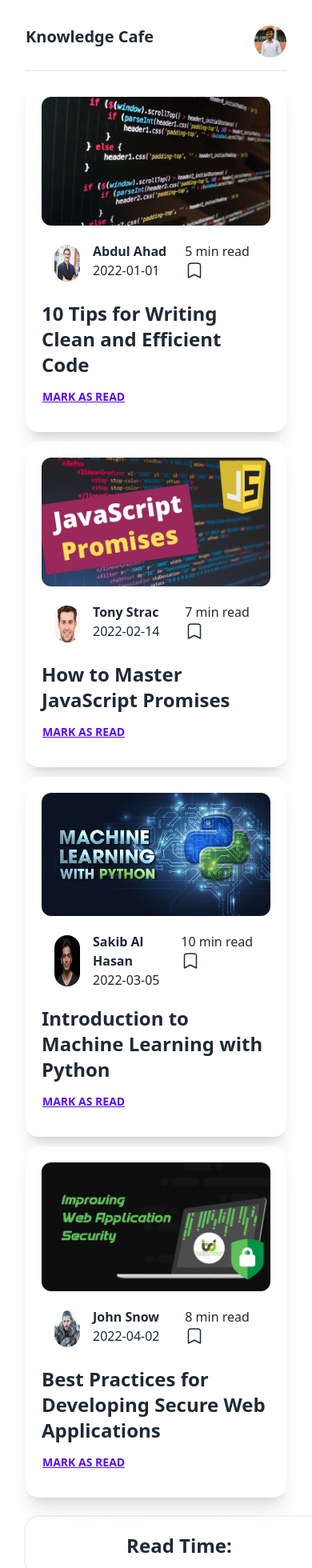
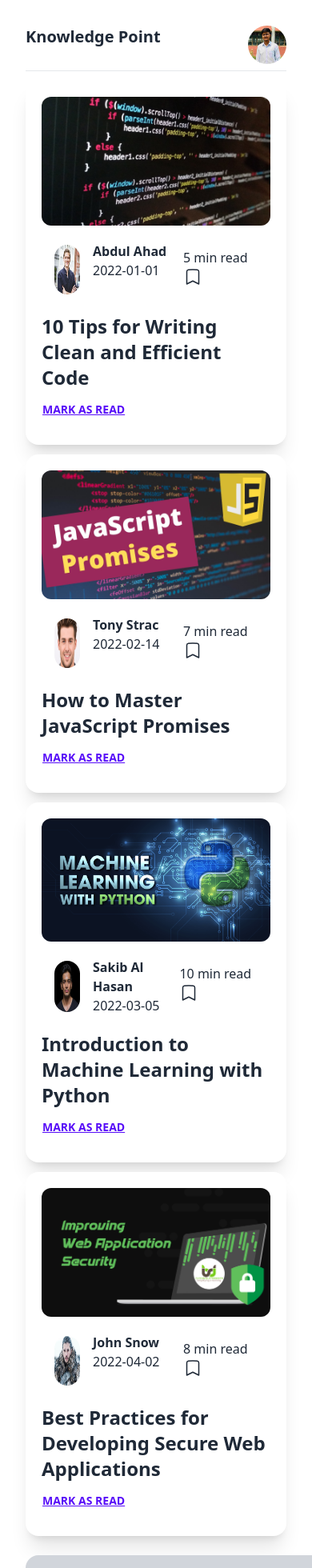
Before and after one commit to abdulahaddf/Knowledge-cafe, a React (Vite) app: page / in a window 390 px wide. Shown: the top 1960 px of the page at 80% size. Built offline with nearby package versions, Linux system fonts and the light colour scheme.

Commit message:
responsive fixed

```diff
--- a/index.html
+++ b/index.html
@@ -4,7 +4,7 @@
     <meta charset="UTF-8" />
     <link rel="icon" type="image/svg+xml" href="react.svg" />
     <meta name="viewport" content="width=device-width, initial-scale=1.0" />
-    <title>Knowledge Cafe</title>
+    <title>Knowledge Point</title>
   </head>
   <body>
     <div id="root"></div>
--- a/src/Components/Blog/Blog.jsx
+++ b/src/Components/Blog/Blog.jsx
@@ -4,7 +4,7 @@ const Blog = () => {
   return (
     <div>
 
-      <div className="card glass grid grid-cols-1 md:grid-cols-2 gap-3 p-4 mt-64 md:mt-3 w-96 mx-auto">
+      <div className="card glass grid grid-cols-1 md:grid-cols-2 gap-3 p-4 mt-64 md:mt-3 w-96 md:w-full mx-auto">
         <div className="card-body glass">
           <h2 className="card-title">1. Props vs state</h2>
           <div className="flex">
--- a/src/Components/Bookmark/Bookmark.jsx
+++ b/src/Components/Bookmark/Bookmark.jsx
@@ -1,33 +1,22 @@
-import React, { useState } from 'react';
-import { useEffect } from 'react';
+import React, { useState } from "react";
+import { useEffect } from "react";
 
-const Bookmark = ({bookmark}) => {
+const Bookmark = ({ bookmark }) => {
 
-    // console.log(bookmark);
-//     const [sbm, setSbm] = useState('')
-//     useEffect((()=>{
-// if(bookmark){
-// console.log("ache");
-
-// }
-// else{
-// console.log('nai');
-// }
-//     }),[bookmark])
   return (
-        <div className='card w-96 glass h-96 md:h-96 p-4 bg-gray-300'>
-            <h2 className='text-2xl font-semibold'>Bookmarked Blogs:</h2>
+    <div className="card w-96 h-96 mx-auto p-4 bg-gray-300 shadow-xl ">
+      <h2 className="text-2xl font-semibold">
+        Bookmarked Blogs: {bookmark.length}
+      </h2>
 
       {bookmark.map((title, index) => (
-  <div key={index} className="bg-white rounded-md my-2 p-2 text-xl font-medium">
+        <div
+          key={index}
+          className="bg-white rounded-md my-2 p-2 text-xl font-medium"
+        >
           {title}
         </div>
       ))}
-
-
-
-
-
     </div>
   );
 };
--- a/src/Components/Card/Card.jsx
+++ b/src/Components/Card/Card.jsx
@@ -1,24 +1,18 @@
-import React, { useState } from 'react';
-import { useEffect } from 'react';
-import Bookmark from '../Bookmark/Bookmark';
-import SingleCard from '../SingleCard/SingleCard';
-import Time from '../Time/Time';
-import { toast, ToastContainer } from 'react-toastify';
-import 'react-toastify/dist/ReactToastify.css';
-
-
-
+import React, { useState } from "react";
+import { useEffect } from "react";
+import Bookmark from "../Bookmark/Bookmark";
+import SingleCard from "../SingleCard/SingleCard";
+import Time from "../Time/Time";
+import { toast, ToastContainer } from "react-toastify";
+import "react-toastify/dist/ReactToastify.css";
 
 const Card = () => {
   const [blogs, setBlog] = useState([]);
-    useEffect((()=>{
-        fetch('fakeDb.json')
-        .then(res => res.json()
-        .then(data => setBlog(data))
-        )
-    }),[]);
-
-
+  useEffect(() => {
+    fetch("fakeDb.json").then((res) =>
+      res.json().then((data) => setBlog(data))
+    );
+  }, []);
 
   const [time, setTime] = useState("");
 
@@ -35,60 +29,42 @@ const [time, setTime] = useState("");
   };
   const [bookmark, setBookmark] = useState([]);
 
-      const notify = () =>  {
-
-
-        toast('This blog is already bookmarked!');
+  const notify = () => {
+    toast("This blog is already bookmarked!");
   };
 
-      const handleBookmark =(title) => {
-        if  (bookmark.includes(title)) {
+  const handleBookmark = (title) => {
+    if (bookmark.includes(title)) {
       notify();
-
+    //   const bookmarks = [...bookmark, title];
+    //   setBookmark(bookmarks);
+    } else {
+      const bookmarks = [...bookmark, title];
+      setBookmark(bookmarks);
     }
-        else{
-            const bookmarks = [...bookmark, title]
-            setBookmark(bookmarks);
-
-        }
-
-      }
+  };
 
   return (
-        <div className='flex flex-col md:flex-row md:justify-evenly '>
+    <div className="flex flex-col md:flex-row md:justify-evenly ">
       <div>
-                {blogs.map(blog =>
-                    (<SingleCard blog={blog} handleTime={handleTime} handleBookmark={handleBookmark} key={blog.id}></SingleCard>)
-                )}
+        {blogs.map((blog) => (
+          <SingleCard
+            blog={blog}
+            handleTime={handleTime}
+            handleBookmark={handleBookmark}
+            key={blog.id}
+          ></SingleCard>
+        ))}
       </div>
-            <div className='flex flex-col'>
-                <div className='h-14'>
+      <div className="flex flex-col">
+        <div className="h-14">
           <Time time={time}></Time>
         </div>
-                <div className='h-36 mt-32'>
+        <div className="h-36 mt-32 ">
           <Bookmark bookmark={bookmark}></Bookmark>
           <ToastContainer></ToastContainer>
         </div>
-
-
-
-
-
-
-
-
-
-
-
-
-
-
-
-
-
-
       </div>
-
     </div>
   );
 };
--- a/src/Components/Nav/Nav.jsx
+++ b/src/Components/Nav/Nav.jsx
@@ -1,15 +1,14 @@
-import React from 'react';
+import React from "react";
 
 const Nav = () => {
   return (
-        <div className='flex justify-between h-5 w-full mb-9'>
-            <div >
-                <h1 className='text-xl font-extrabold'>Knowledge Cafe</h1>
+    <div className="flex justify-between h-5 w-full mb-9">
+      <div>
+        <h1 className="text-xl font-extrabold">Knowledge Point</h1>
       </div>
       <div>
-                <img src="user.jpg" alt="" className='w-10 rounded-full' />
+        <img src="user.jpg" alt="" className="w-12 rounded-full" />
       </div>
-
     </div>
   );
 };
--- a/src/Components/SingleCard/SingleCard.jsx
+++ b/src/Components/SingleCard/SingleCard.jsx
@@ -5,11 +5,6 @@ const SingleCard = (props) => {
   const { images, title, read_time, author, publish_date } = props.blog;
   const handleTime = props.handleTime;
   const handleBookmark = props.handleBookmark;
-// const [time, setTime] = useState("");
-
-
-
-
 
 
   return (
@@ -22,28 +17,48 @@ const handleBookmark = props.handleBookmark;
         <div>
           <div className="flex justify-between p-3 my-2">
             <div className="flex w-48">
-              <img className="w-10 rounded-full p-1" src={images.author} alt="" />
+              <img
+                className="w-10 rounded-full p-1"
+                src={images.author}
+                alt=""
+              />
               <div className="ms-3">
                 <h4 className="font-bold text-base">{author}</h4>
                 <p>{publish_date}</p>
               </div>
             </div>
-            <div>{read_time} min read <button onClick={()=>handleBookmark(title)}><svg xmlns="http://www.w3.org/2000/svg" fill="none" viewBox="0 0 24 24" strokeWidth={1.5} stroke="currentColor" className="w-6 h-6">
-  <path strokeLinecap="round" strokeLinejoin="round" d="M17.593 3.322c1.1.128 1.907 1.077 1.907 2.185V21L12 17.25 4.5 21V5.507c0-1.108.806-2.057 1.907-2.185a48.507 48.507 0 0111.186 0z" />
+            <div className="p-2">
+              {read_time} min read{" "}
+              <button onClick={() => handleBookmark(title)}>
+                <svg
+                  xmlns="http://www.w3.org/2000/svg"
+                  fill="none"
+                  viewBox="0 0 24 24"
+                  strokeWidth={1.5}
+                  stroke="currentColor"
+                  className="w-6 h-6"
+                >
+                  <path
+                    strokeLinecap="round"
+                    strokeLinejoin="round"
+                    d="M17.593 3.322c1.1.128 1.907 1.077 1.907 2.185V21L12 17.25 4.5 21V5.507c0-1.108.806-2.057 1.907-2.185a48.507 48.507 0 0111.186 0z"
+                  />
                 </svg>
-</button></div>
+              </button>
             </div>
-
+          </div>
         </div>
 
         <div className="text-left">
           <h3 className="text-2xl font-bold">{title}</h3>
-             <button onClick={()=>handleTime(read_time)} className="btn btn-link p-0">Mark as read</button>
+          <button
+            onClick={() => handleTime(read_time)}
+            className="btn btn-link p-0"
+          >
+            Mark as read
+          </button>
         </div>
-
-
       </div>
-
     </>
   );
 };
--- a/src/Components/Time/Time.jsx
+++ b/src/Components/Time/Time.jsx
@@ -1,18 +1,16 @@
-import React, { useEffect, useState } from 'react';
+import React, { useEffect, useState } from "react";
 
-const Time = ({time}) => {
+const Time = ({ time }) => {
   const [rt, setRt] = useState(time);
   useEffect(() => {
     const getTime = localStorage.getItem("readTime");
     setRt(getTime);
-
   }, [time]);
 
   return (
-        <div >
-            <div className='card w-96 glass my-3 p-5 text-center mx-auto'>
-            <h3 className='text-2xl font-semibold '>Read Time: {rt}</h3>
-
+    <div>
+      <div className="card w-96 my-3 p-5 text-center mx-auto bg-gray-300 shadow-xl">
+        <h3 className="text-2xl font-semibold ">Spend time on read:{rt}</h3>
       </div>
     </div>
   );
```
Lines whose indentation alone changed are shown as unchanged.
